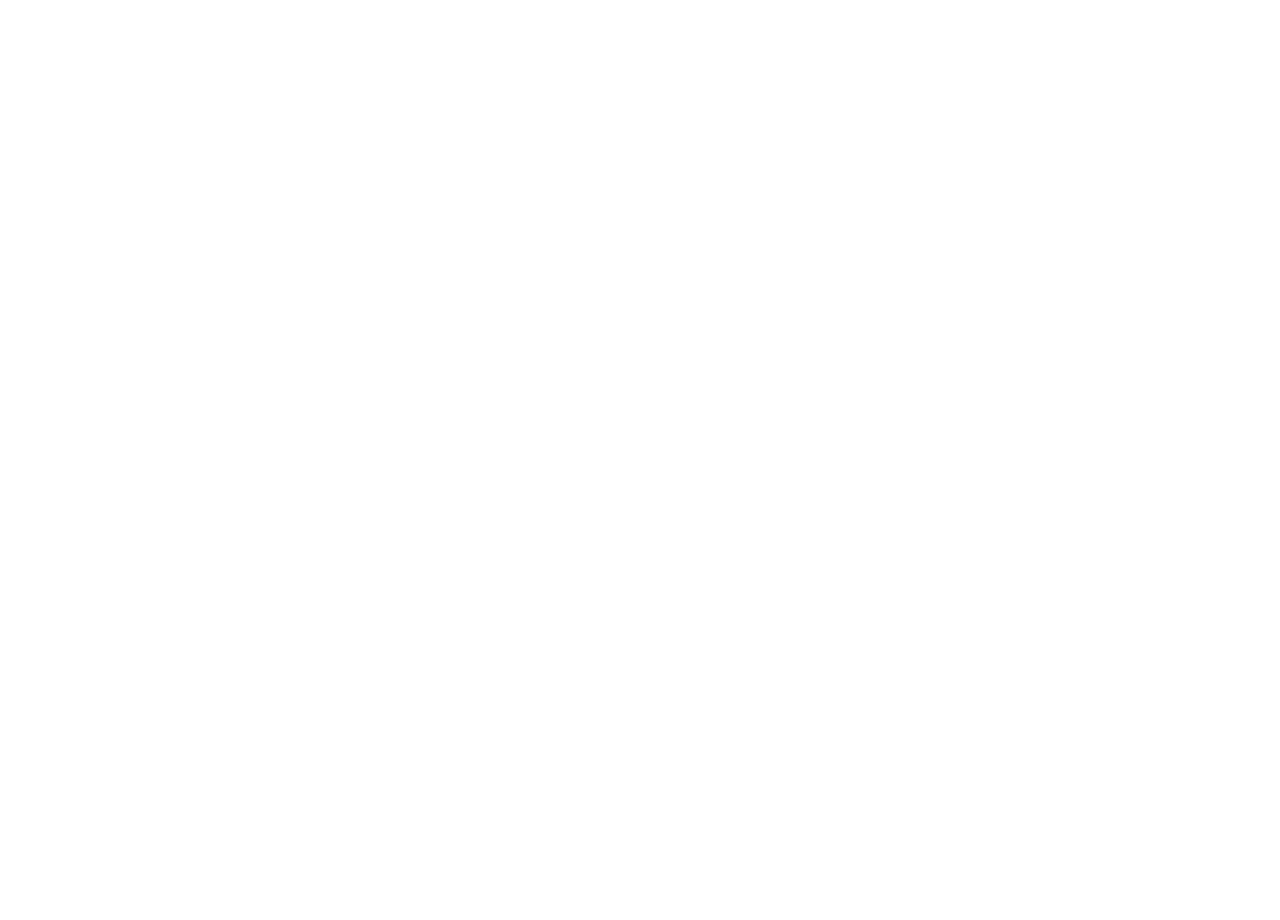
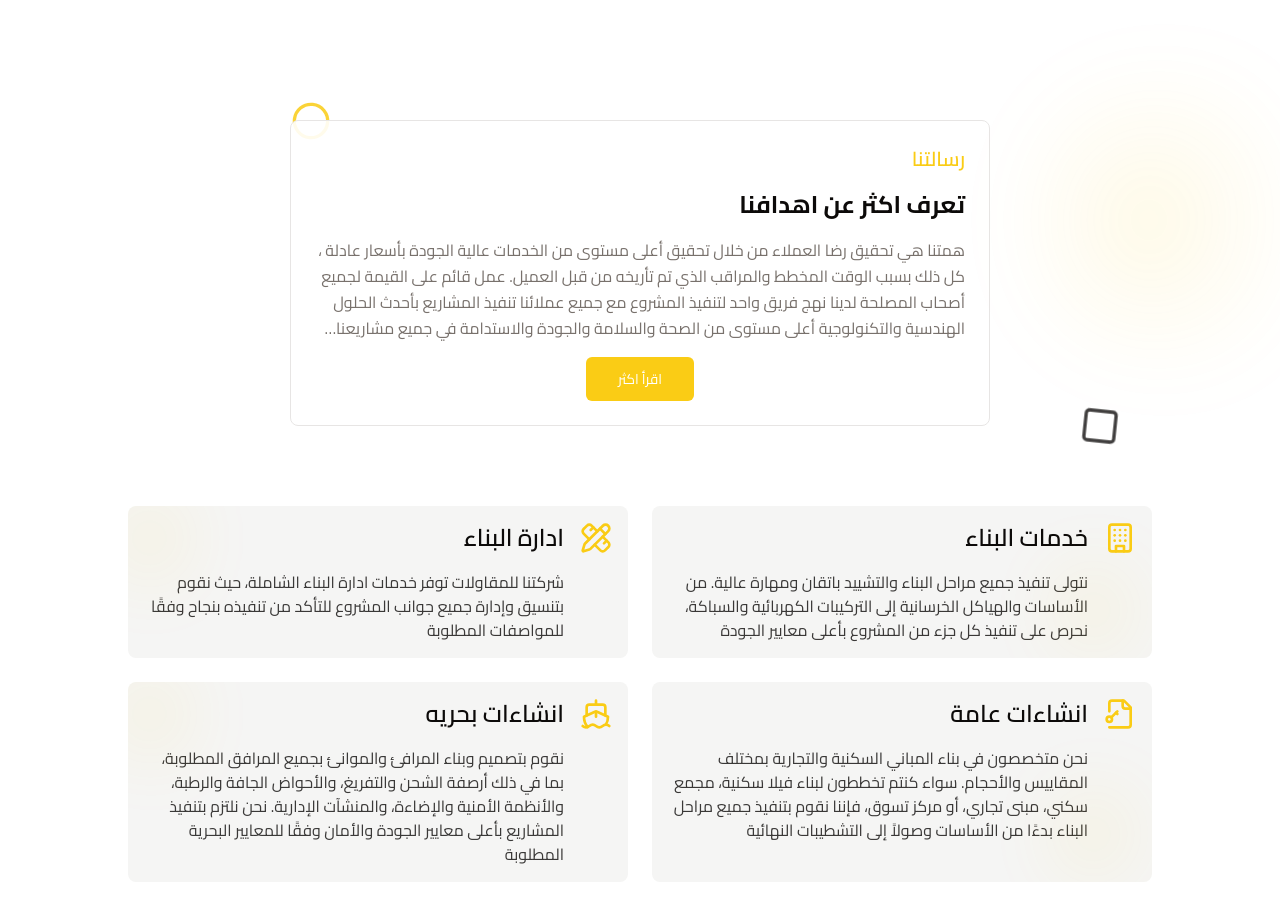
Before and after one commit to Mostafa-Rayan1924/mgrefactor, a Next.js app: page / in a window 1280 px wide. Shown: the part 680-1600 px from the top of the page. Before the commit the page ends 800 px from the top, so only its background shows below. Built offline with nearby package versions, Linux system fonts and the light colour scheme.

Commit message:
add service section & about section

```diff
--- /dev/null
+++ b/src/_components/Home/About.tsx
@@ -0,0 +1,56 @@
+import { buttonVariants } from "@/components/ui/button";
+import SquareIcon from "../sharable/SquareIcon";
+import Link from "next/link";
+import CircleIcon from "../sharable/CircleIcon";
+import BallAnimation from "../sharable/BallAnimation";
+
+const About = () => {
+  return (
+    <section className="relative mt-6 sm:mt-0   ">
+      <SquareIcon
+        y={"-bottom-5"}
+        x={"start-10 sm:start-40 animate-pulse"}
+        color={"text-foreground"}
+      />
+      <BallAnimation
+        blur="blur-3xl"
+        x={"right-0"}
+        y={"top-0"}
+        w={"w-[200px]"}
+        h={"h-[200px]"}
+      />
+      <div className="container">
+        <div className="max-w-[700px]  relative p-4 sm:p-6 mx-auto bg-background/90 border border-border rounded-lg">
+          <CircleIcon y={"-top-5"} x={"end-0"} color={"text-primary"} />
+          <div className="flex flex-col gap-y-4 text-start">
+            <h2 className="font-semibold text-xl text-primary">رسالتنا</h2>
+            <h3 className="text-2xl font-bold text-foreground">
+              تعرف اكثر عن اهدافنا
+            </h3>
+            <p className=" text-muted-foreground line-clamp-4  leading-relaxed">
+              همتنا هي تحقيق رضا العملاء من خلال تحقيق أعلى مستوى من الخدمات
+              عالية الجودة بأسعار عادلة ، كل ذلك بسبب الوقت المخطط والمراقب الذي
+              تم تأريخه من قبل العميل. عمل قائم على القيمة لجميع أصحاب المصلحة
+              لدينا نهج فريق واحد لتنفيذ المشروع مع جميع عملائنا تنفيذ المشاريع
+              بأحدث الحلول الهندسية والتكنولوجية أعلى مستوى من الصحة والسلامة
+              والجودة والاستدامة في جميع مشاريعنا وأقسامنا. توفير "النمو من خلال
+              التعلم" لجميع موظفيها والسماح لفرقنا بالتطور والازدهار من خلال
+              التعليم والتدريب. أنشطة الأعمال المستدامة التي تستخدم أحدث
+              التقنيات والإدارة مع الفوائد المشتركة ليس فقط أثناء البناء ولكن
+              أيضًا أثناء دورة حياة المبنى. تحقيق مكانة نموذج الأعمال التجارية
+              من خلال مستويات عالية من الاحتراف والالتزام بالجودة والسلامة
+              والصحة والبيئة لكل من عملائنا وموظفينا.
+            </p>
+            <div className="text-center ">
+              <Link href={`/about`} className={buttonVariants({ size: "lg" })}>
+                اقرأ اكثر
+              </Link>
+            </div>
+          </div>
+        </div>
+      </div>
+    </section>
+  );
+};
+
+export default About;
--- a/src/_components/Home/Hero.tsx
+++ b/src/_components/Home/Hero.tsx
@@ -6,12 +6,18 @@
 
 const Hero = () => {
   return (
-    <div
+    <section
       style={{
-        height: "calc(100vh - 100px)",
+        minHeight: "calc(100vh - 100px)",
       }}
       className="mt-[100px] relative">
-      <BallAnimation x={"left-0"} y={"top-0"} w={"w-[200px]"} h={"h-[200px]"} />
+      <BallAnimation
+        blur="blur-3xl"
+        x={"left-0"}
+        y={"top-0"}
+        w={"w-[200px]"}
+        h={"h-[200px]"}
+      />
       <div className="container grid grid-cols-1 lg:grid-cols-5 gap-6">
         <HeroInfo />
         <div className="col-span-2 relative place-items-center lg:mt-[120px]">
@@ -35,7 +41,7 @@
           />
         </div>
       </div>
-    </div>
+    </section>
   );
 };
 
--- /dev/null
+++ b/src/_components/Home/ServicrsHome.tsx
@@ -0,0 +1,38 @@
+import { services } from "@/constants/Services";
+import { servType } from "@/types/type";
+import BallAnimation from "../sharable/BallAnimation";
+
+const ServicrsHome = () => {
+  return (
+    <section className="relative ">
+      <div className="container max-w-5xl">
+        <div className="grid grid-cols-1 gap-6 md:grid-cols-2  ">
+          {services.map((service: servType, i: number) => (
+            <div
+              key={service.id}
+              className="bg-accent relative overflow-hidden before:absolute before:top-0 before:even:left-0 before:odd:right-0 before:w-1 before:h-0 before:hover:h-full before:bg-primary  before:duration-500 rounded-lg p-4">
+              <BallAnimation
+                x={i % 2 == 0 ? "right-2" : "-left-2"}
+                y={i % 2 == 0 ? "bottom-2" : "-top-2"}
+                w="w-20"
+                blur="blur-2xl"
+                h="h-20"
+              />
+              <div className="flex gap-4">
+                <service.icon className="size-8 flex-shrink-0 text-primary" />
+                <div className="space-y-4">
+                  <h2 className="font-semibold text-2xl">{service.title}</h2>
+                  <p className="text-sm  sm:text-base opacity-80 ">
+                    {service.desc}
+                  </p>
+                </div>
+              </div>
+            </div>
+          ))}
+        </div>
+      </div>
+    </section>
+  );
+};
+
+export default ServicrsHome;
--- a/src/_components/sharable/BallAnimation.tsx
+++ b/src/_components/sharable/BallAnimation.tsx
@@ -5,15 +5,17 @@
   y,
   w,
   h,
+  blur,
 }: {
   x: string;
   y: string;
   w: string;
   h: string;
+  blur: string;
 }) => {
   return (
     <div
-      className={`absolute ${x} ${y} ${w} ${h}    opacity-20 blur-3xl  rounded-full bg-gradient-to-r from-primary to-transparent -z-20  `}
+      className={`absolute ${x} ${y} ${w} ${h}    opacity-20 ${blur}   rounded-full bg-gradient-to-r from-primary to-transparent z-10 `}
     />
   );
 };
--- a/src/app/page.tsx
+++ b/src/app/page.tsx
@@ -1,9 +1,15 @@
+import About from "@/_components/Home/About";
 import Hero from "@/_components/Home/Hero";
+import ServicrsHome from "@/_components/Home/ServicrsHome";
 
 export default function Home() {
   return (
-    <div className="space-y-16 md:space-y-24">
+    <main>
       <Hero />
-    </div>
+      <div className="space-y-10 md:space-y-14 mb-10 lg:space-y-20">
+        <About />
+        <ServicrsHome />
+      </div>
+    </main>
   );
 }
--- a/src/components/ui/button.tsx
+++ b/src/components/ui/button.tsx
@@ -9,11 +9,11 @@
   {
     variants: {
       variant: {
-        default: "bg-primary text-primary-foreground hover:bg-primary/90",
+        default: "bg-primary text-white hover:bg-primary/90",
         destructive:
           "bg-destructive text-destructive-foreground hover:bg-destructive/90",
         outline:
-          "border border-input bg-background dark:text-white hover:bg-accent hover:text-accent-foreground",
+          "border border-input bg-background text-black dark:text-white hover:bg-accent hover:text-accent-foreground",
         secondary:
           "bg-secondary text-secondary-foreground hover:bg-secondary/80",
         ghost: "hover:bg-accent hover:text-accent-foreground",
--- a/src/constants/Services.ts
+++ b/src/constants/Services.ts
@@ -5,21 +5,25 @@
   {
     id: 1,
     title: "خدمات البناء",
+    desc: "نتولى تنفيذ جميع مراحل البناء والتشييد باتقان ومهارة عالية. من الأساسات والهياكل الخرسانية إلى التركيبات الكهربائية والسباكة، نحرص على تنفيذ كل جزء من المشروع بأعلى معايير الجودة",
     icon: Building,
   },
   {
     id: 2,
     title: "ادارة البناء",
+    desc: "شركتنا للمقاولات توفر خدمات ادارة البناء الشاملة، حيث نقوم بتنسيق وإدارة جميع جوانب المشروع للتأكد من تنفيذه بنجاح وفقًا للمواصفات المطلوبة",
     icon: PencilRuler,
   },
   {
     id: 3,
     title: "انشاءات عامة",
+    desc: "نحن متخصصون في بناء المباني السكنية والتجارية بمختلف المقاييس والأحجام. سواء كنتم تخططون لبناء فيلا سكنية، مجمع سكني، مبنى تجاري، أو مركز تسوق، فإننا نقوم بتنفيذ جميع مراحل البناء بدءًا من الأساسات وصولاً إلى التشطيبات النهائية",
     icon: FileKey2,
   },
   {
     id: 4,
     title: "انشاءات بحريه",
+    desc: "نقوم بتصميم وبناء المرافئ والموانئ بجميع المرافق المطلوبة، بما في ذلك أرصفة الشحن والتفريغ، والأحواض الجافة والرطبة، والأنظمة الأمنية والإضاءة، والمنشآت الإدارية. نحن نلتزم بتنفيذ المشاريع بأعلى معايير الجودة والأمان وفقًا للمعايير البحرية المطلوبة",
     icon: Ship,
   },
 ];
--- a/src/types/type.ts
+++ b/src/types/type.ts
@@ -4,5 +4,6 @@
 export interface servType {
   id: number;
   title: string;
+  desc?: string;
   icon: LucideIcon;
 }
```
Also changed, not shown: 1 other file (tests, documents, lock files or other folders).
